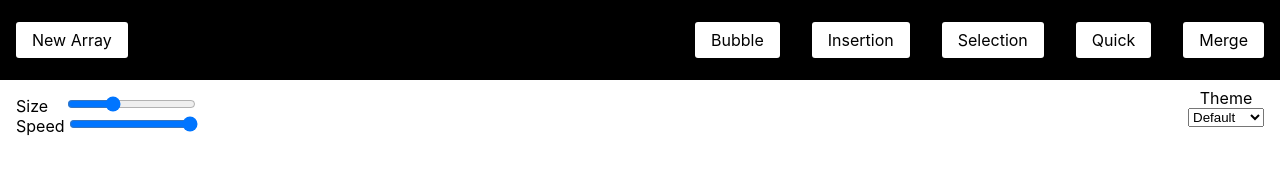
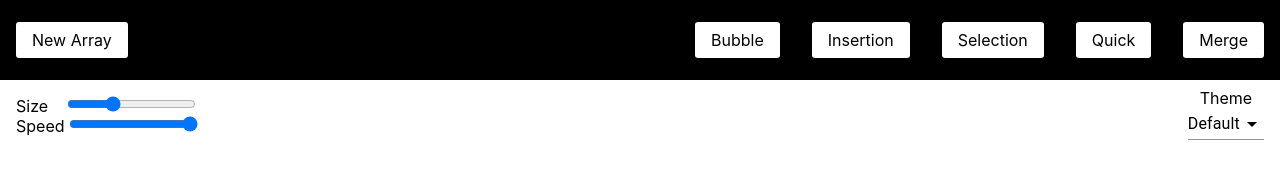
Before and after one commit to nkuek/SortEd, a React (Create React App) app: page / in a window 1280 px wide. Shown: the top 172 px of the page. Built offline with nearby package versions, Linux system fonts and the light colour scheme.

Commit message:
material ui select

```diff
--- a/package.json
+++ b/package.json
@@ -5,6 +5,8 @@
     "node": "14.x"
   },
   "dependencies": {
+    "@material-ui/core": "^4.11.4",
+    "@material-ui/styles": "^4.11.4",
     "@testing-library/jest-dom": "^5.11.4",
     "@testing-library/react": "^11.1.0",
     "@testing-library/user-event": "^12.1.10",
--- a/src/App.js
+++ b/src/App.js
@@ -50,6 +50,8 @@ function App() {
             document.querySelectorAll('.array-bar').forEach((array) => {
                 array.style.backgroundColor = arrayBarColor;
             });
+            document.querySelector('.MuiSelect-select').style.color = fontColor;
+            document.querySelector('.MuiSelect-icon').style.color = fontColor;
             // document.querySelector(
             //     '.navigation-container'
             // ).style.backgroundColor = navBarColor;
--- a/src/components/SortingVisualizer/index.js
+++ b/src/components/SortingVisualizer/index.js
@@ -2,6 +2,19 @@ import './SortingVisualizer.css';
 import { BeatLoader } from 'react-spinners';
 import { useArray } from '../../context/ArrayContext';
 import { useTheme } from '../../context/ThemeContext';
+import { Select, MenuItem } from '@material-ui/core';
+import { withStyles } from '@material-ui/styles';
+
+const root = document.querySelector(':root');
+const fontColor = getComputedStyle(root).getPropertyValue('--font-color');
+const CustomSelect = withStyles({
+    select: {
+        color: fontColor,
+    },
+    icon: {
+        color: fontColor,
+    },
+})(Select);
 
 const SortingVisualizer = ({ loading }) => {
     const {
@@ -50,7 +63,7 @@ const SortingVisualizer = ({ loading }) => {
                 </div>
                 <div className="array-theme">
                     <label>Theme</label>
-                    <select
+                    <CustomSelect
                         onChange={(e) => {
                             localStorage.setItem(
                                 'theme',
@@ -60,12 +73,12 @@ const SortingVisualizer = ({ loading }) => {
                         }}
                         value={theme}
                     >
-                        <option value="default">Default</option>
-                        <option value="dracula">Dracula</option>
-                        <option value="nautilus">Nautilus</option>
-                        <option value="monokai">Monokai</option>
-                        <option value="phantom">Phantom</option>
-                    </select>
+                        <MenuItem value="default">Default</MenuItem>
+                        <MenuItem value="dracula">Dracula</MenuItem>
+                        <MenuItem value="nautilus">Nautilus</MenuItem>
+                        <MenuItem value="monokai">Monokai</MenuItem>
+                        <MenuItem value="phantom">Phantom</MenuItem>
+                    </CustomSelect>
                 </div>
             </div>
             <div className="array-container">
--- a/src/index.css
+++ b/src/index.css
@@ -61,6 +61,14 @@ select {
     cursor: pointer;
 }
 
+option {
+    cursor: initial;
+}
+
+select:after {
+    position: absolute
+}
+
 @media only screen and (max-width: 900px) {
     button {
         padding: .3em .6em;
```
Also changed, not shown: public/manifest.json, 2 other files (tests, documents, lock files or other folders).
